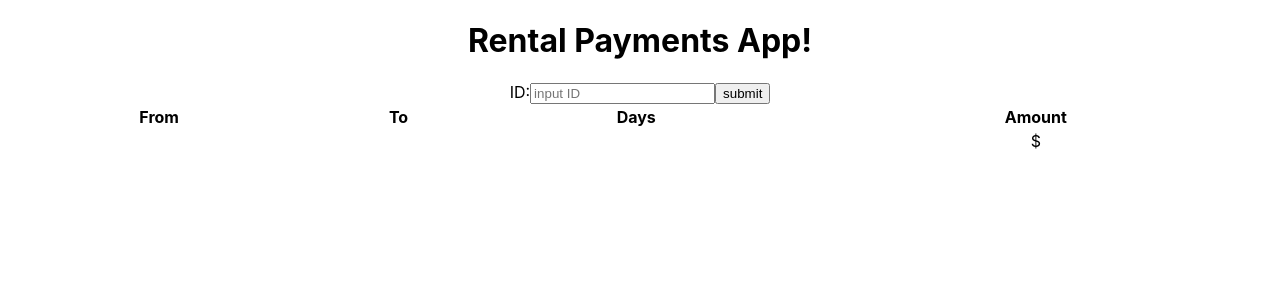
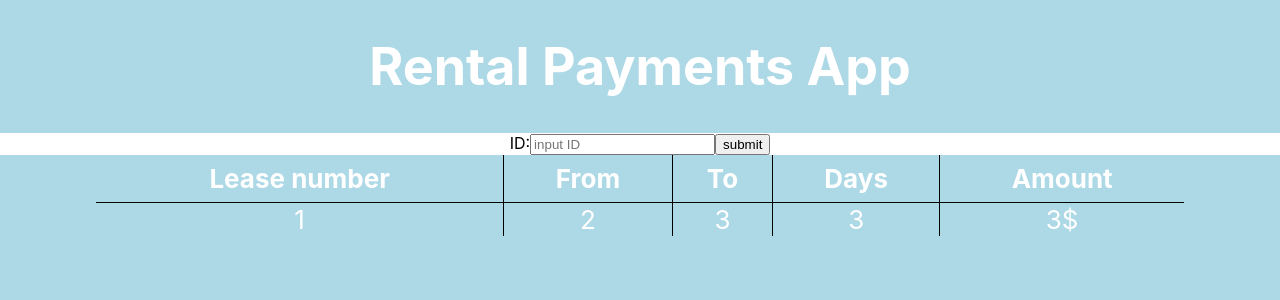
Before and after one commit to day1park/rental-payments, a React (Create React App) app: page / in a window 1280 px wide. Shown: the top 300 px of the page. Built offline with nearby package versions, Linux system fonts and the light colour scheme.

Commit message:
add simple css

```diff
--- a/src/App.js
+++ b/src/App.js
@@ -24,7 +24,7 @@ class App extends Component {
       },
       () => this.fetchData()
     );
-    // this.addForm.reset();
+    this.addForm.reset();
   }
 
   // componentDidMount() {
--- /dev/null
+++ b/src/header/header.css
@@ -0,0 +1,10 @@
+.Header {
+  background-color: lightblue;
+  min-height: 15vh;
+  display: flex;
+  flex-direction: column;
+  align-items: center;
+  justify-content: center;
+  font-size: calc(10px + 2vmin);
+  color: white;
+}
--- a/src/header/index.js
+++ b/src/header/index.js
@@ -1,9 +1,10 @@
 import React from "react";
+import "./header.css";
 
 const Header = () => {
   return (
     <div className="Header">
-      <h1>Rental Payments App!</h1>
+      <h1>Rental Payments App</h1>
     </div>
   );
 };
--- a/src/table/index.js
+++ b/src/table/index.js
@@ -2,12 +2,13 @@ import React from "react";
 import "./table.css";
 
 const Table = ({ lease }) => {
-  const { start_date, end_date, frequency, rent } = lease;
+  const { id, start_date, end_date, frequency, rent, payment_day } = lease;
   return (
     <div className="Table-container">
       <table className="Table">
         <thead>
           <tr>
+            <th>Lease number</th>
             <th>From</th>
             <th>To</th>
             <th>Days</th>
@@ -16,10 +17,14 @@ const Table = ({ lease }) => {
         </thead>
         <tbody>
           <tr>
-            <td>{start_date}</td>
-            <td>{end_date}</td>
-            <td>{frequency}</td>
-            <td>${rent}</td>
+            <td>1{id}</td>
+            <td>2{start_date}</td>
+            <td>3{end_date}</td>
+            <td>3{frequency}</td>
+            <td>
+              3$
+              {rent}
+            </td>
           </tr>
         </tbody>
       </table>
--- a/src/table/table.css
+++ b/src/table/table.css
@@ -1,3 +1,30 @@
 .Table {
   width: 100%;
 }
+
+.Table-container {
+  background-color: lightblue;
+  min-height: 100vh;
+  display: flex;
+  flex-direction: row;
+  align-items: flex-start;
+  justify-content: center;
+  font-size: calc(10px + 2vmin);
+  color: white;
+  padding-right: 7.5%;
+  padding-left: 7.5%;
+}
+
+table {
+  border-spacing: 0;
+}
+
+table th + th,
+table td + td {
+  border-left: 1px solid black;
+}
+
+th {
+  border-bottom: 1px solid black;
+  padding: 0.5rem;
+}
```
